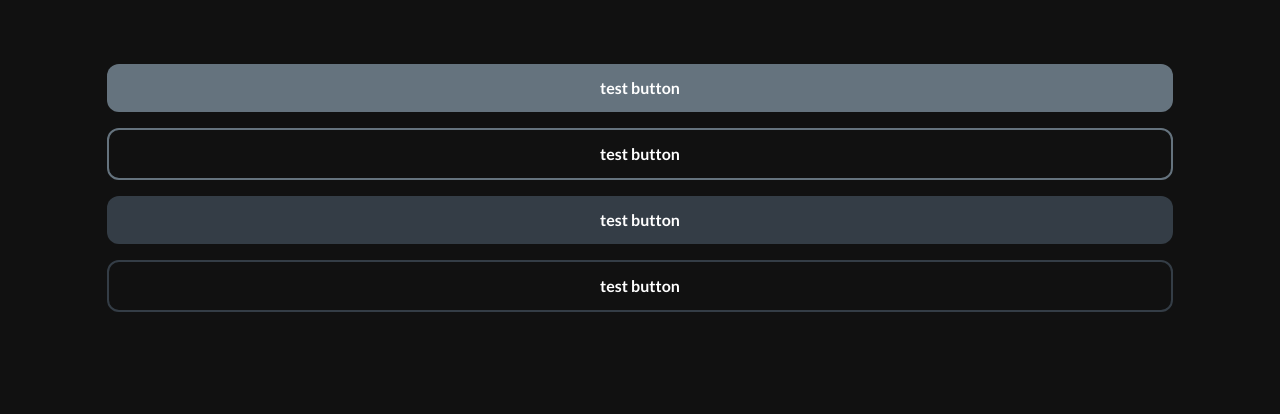
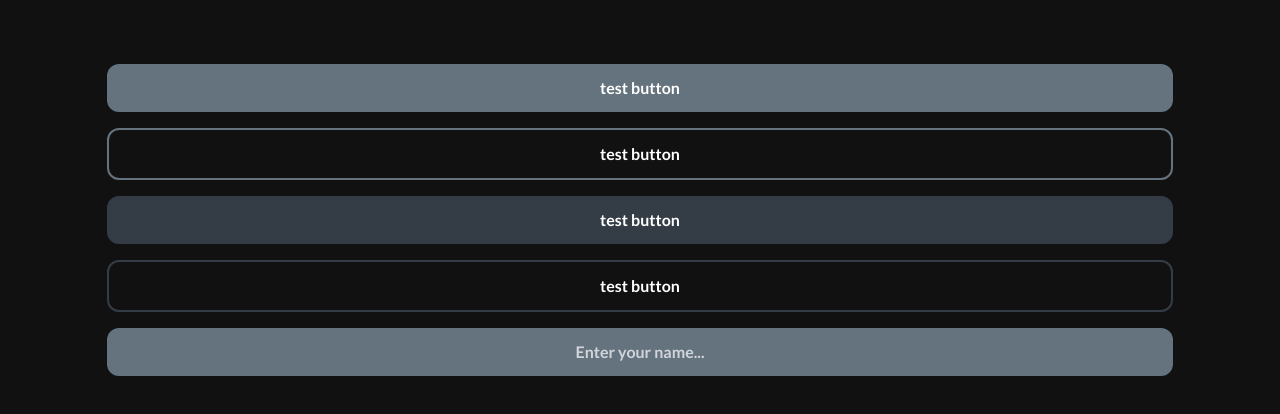
Before and after one commit to wouter173/coldplayxtra-setlist, a Next.js app: page / in a window 1280 px wide. Shown: the top 414 px of the page. Built offline with nearby package versions, Linux system fonts and the light colour scheme.

Commit message:
added context & input component

```diff
--- /dev/null
+++ b/src/components/Input.tsx
@@ -0,0 +1,24 @@
+import React, { Dispatch, SetStateAction } from 'react';
+
+type Props = {
+  state: [string, Dispatch<SetStateAction<string>>];
+  placeholder?: string;
+  centered?: boolean;
+  type?: string;
+};
+
+export default function Input(props: Props) {
+  const [state, setState] = props.state;
+
+  return (
+    <input
+      onChange={(e) => setState(e.target.value)}
+      value={state}
+      type={props.type || 'text'}
+      placeholder={props.placeholder}
+      className={`${
+        props.centered ? 'text-center placeholder:text-center' : ''
+      } my-4 block w-full min-w-min rounded-xl bg-accent-main p-3 font-body font-extrabold text-white placeholder:text-gray-300 active:bg-accent-active`}
+    />
+  );
+}
--- /dev/null
+++ b/src/context/State.tsx
@@ -0,0 +1,12 @@
+import React, { createContext, Dispatch, PropsWithChildren, SetStateAction, useState } from 'react';
+
+type contextType<T> = { [key: string]: [T, Dispatch<SetStateAction<T>>] };
+
+const context = createContext<contextType<any>>({});
+
+const Provider = (props: PropsWithChildren<{}>) => {
+  const name = useState('');
+  return <context.Provider value={{ name }}>{props.children}</context.Provider>;
+};
+
+export { Provider, context };
--- a/src/pages/_app.tsx
+++ b/src/pages/_app.tsx
@@ -1,10 +1,13 @@
 import '../styles/globals.css';
 import type { AppProps } from 'next/app';
+import { Provider } from '../context/State';
 
 function MyApp({ Component, pageProps }: AppProps) {
   return (
     <>
-      <Component {...pageProps} />
+      <Provider>
+        <Component {...pageProps} />
+      </Provider>
     </>
   );
 }
--- a/src/pages/index.tsx
+++ b/src/pages/index.tsx
@@ -1,7 +1,12 @@
 import type { NextPage } from 'next';
-import Button from '../components/button';
+import { useContext } from 'react';
+import Button from '../components/Button';
+import Input from '../components/Input';
+import { context } from '../context/State';
 
 const Home: NextPage = () => {
+  const states = useContext(context);
+
   return (
     <div className="h-screen w-screen bg-background-main">
       <div className="mx-auto w-10/12 py-12">
@@ -11,6 +16,7 @@ const Home: NextPage = () => {
         <Button outline disabled>
           test button
         </Button>
+        <Input placeholder="Enter your name..." type="text" centered state={states.name} />
       </div>
     </div>
   );
```
